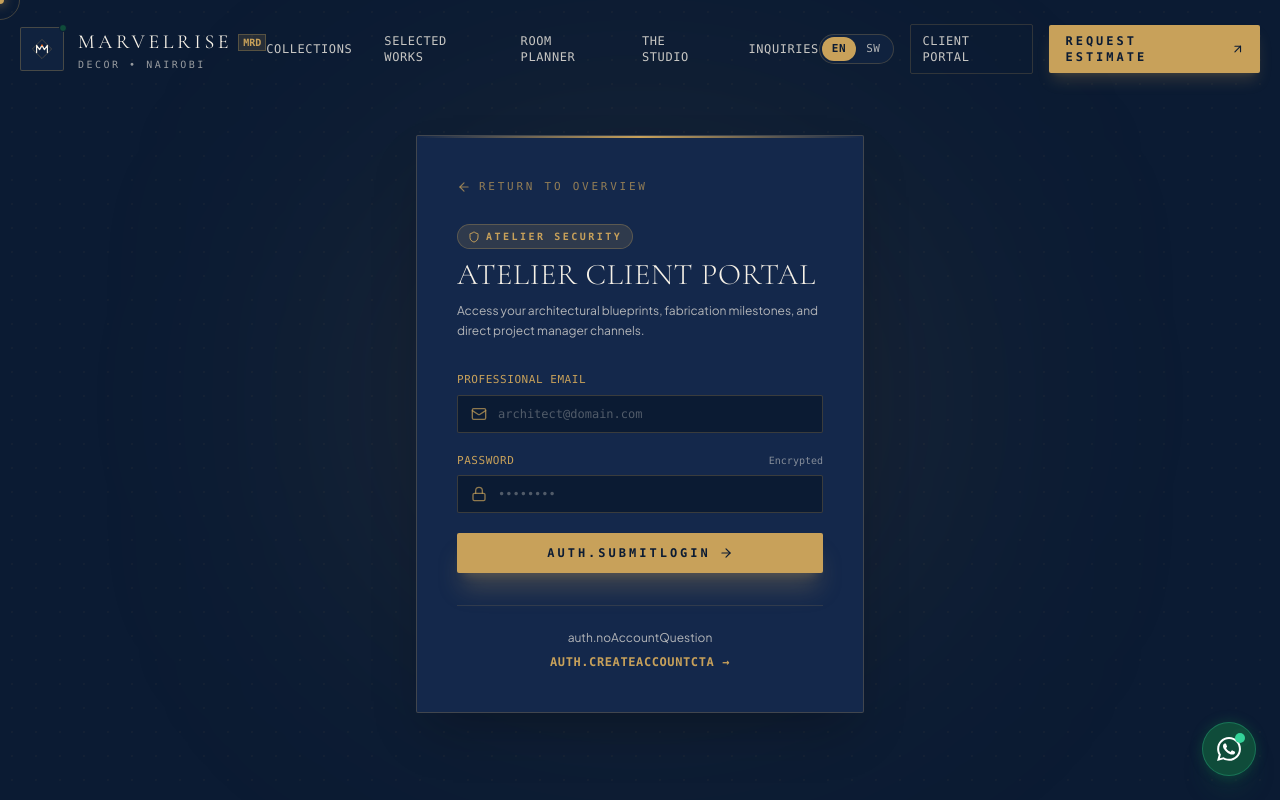
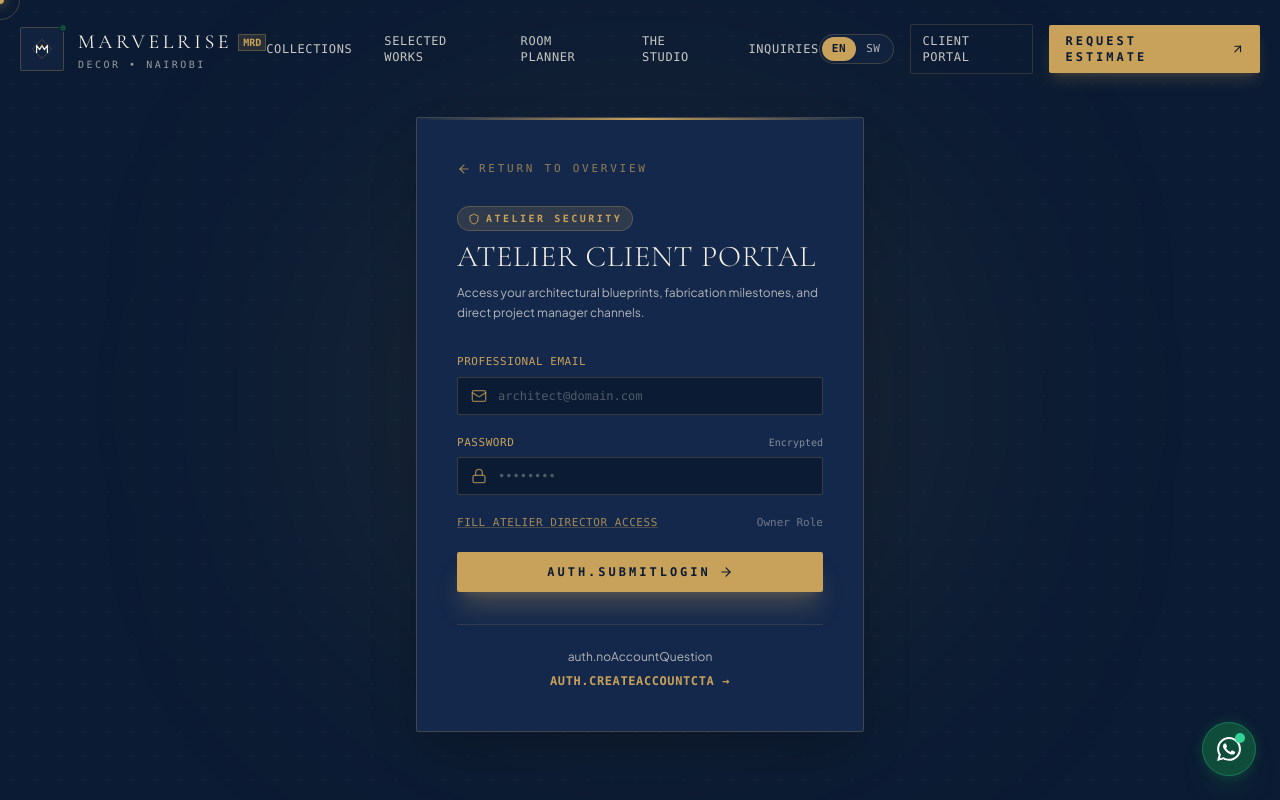
Before and after one commit to Manukyalo/mavelrise-decor, a Next.js app: page /en/auth/login in a window 1280 px wide. Shown: the top 800 px of the page. Built offline with nearby package versions, Linux system fonts and the light colour scheme.

Commit message:
feat(auth): enable seamless admin login & prefill owner credentials

```diff
--- a/src/app/[locale]/auth/login/page.tsx
+++ b/src/app/[locale]/auth/login/page.tsx
@@ -17,6 +17,13 @@ export default function LoginPage() {
 
   const [state, formAction] = React.useState<AuthActionResult | null>(null);
   const [isPending, startTransition] = useTransition();
+  const [emailInput, setEmailInput] = React.useState("");
+  const [passwordInput, setPasswordInput] = React.useState("");
+
+  const fillDemoCredentials = () => {
+    setEmailInput("owner@marvelrisedecor.co.ke");
+    setPasswordInput("Atelier2026!");
+  };
 
   const handleSubmit = (e: React.FormEvent<HTMLFormElement>) => {
     e.preventDefault();
@@ -91,6 +98,8 @@ export default function LoginPage() {
                     type="email"
                     name="email"
                     required
+                    value={emailInput}
+                    onChange={(e) => setEmailInput(e.target.value)}
                     placeholder="architect@domain.com"
                     className="w-full pl-10 pr-4 py-2.5 rounded-sm bg-brand-navy border border-brand-gold/25 focus:border-brand-gold text-brand-ivory text-xs font-mono placeholder:text-brand-ivory/30 focus:outline-none transition-colors"
                   />
@@ -117,6 +126,8 @@ export default function LoginPage() {
                     type="password"
                     name="password"
                     required
+                    value={passwordInput}
+                    onChange={(e) => setPasswordInput(e.target.value)}
                     placeholder="••••••••"
                     className="w-full pl-10 pr-4 py-2.5 rounded-sm bg-brand-navy border border-brand-gold/25 focus:border-brand-gold text-brand-ivory text-xs font-mono placeholder:text-brand-ivory/30 focus:outline-none transition-colors"
                   />
@@ -126,6 +137,18 @@ export default function LoginPage() {
                     {state.fieldErrors.password[0]}
                   </p>
                 )}
+              </div>
+
+              {/* Quick Fill Demo Credentials */}
+              <div className="flex items-center justify-between text-[11px] font-mono">
+                <button
+                  type="button"
+                  onClick={fillDemoCredentials}
+                  className="text-brand-gold/80 hover:text-brand-gold uppercase tracking-wider underline decoration-brand-gold/30 hover:decoration-brand-gold transition-colors"
+                >
+                  Fill Atelier Director Access
+                </button>
+                <span className="text-brand-ivory/40">Owner Role</span>
               </div>
 
               <button
```
Also changed, not shown: src/middleware.ts (+8 -2 lines).
